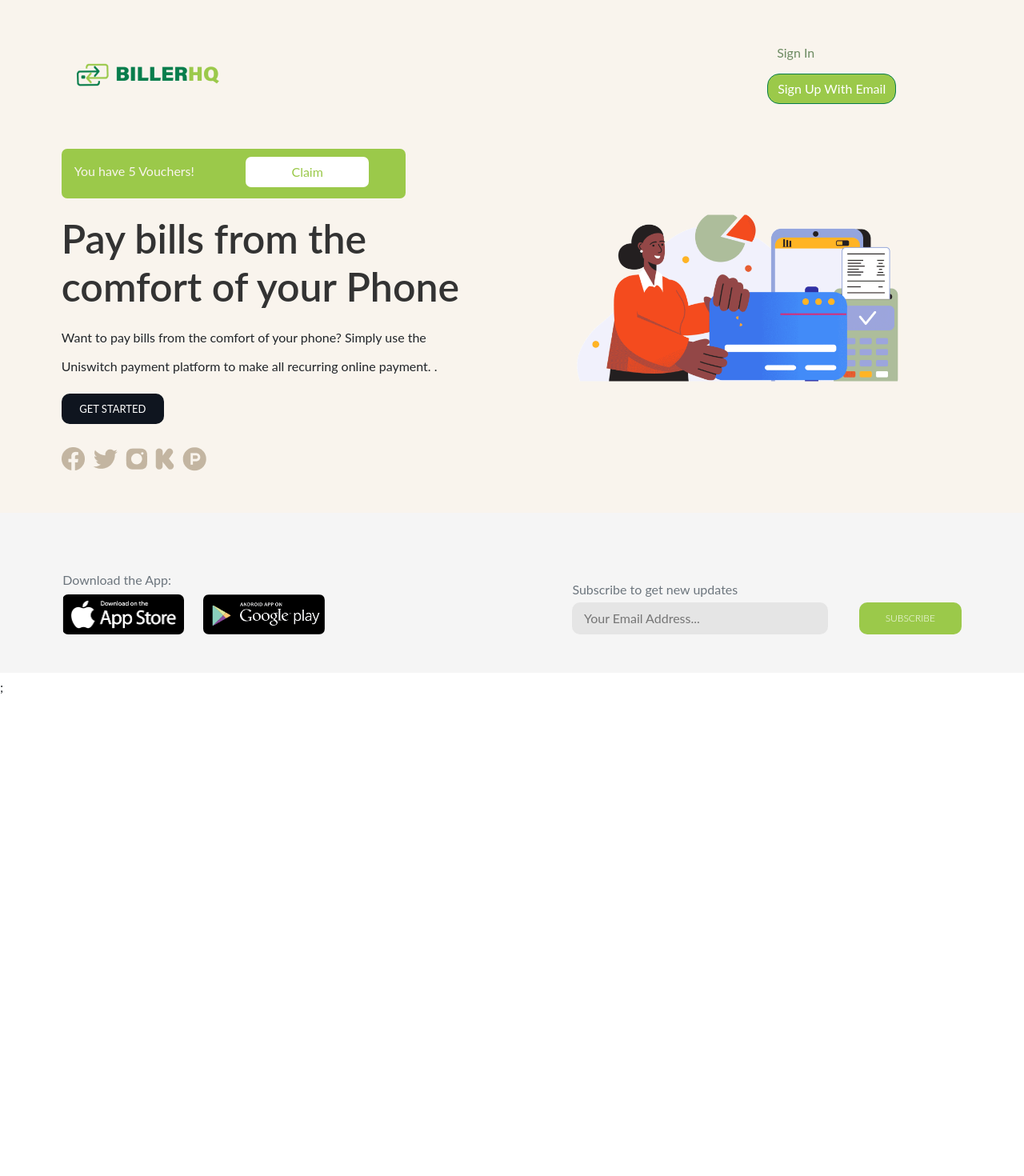
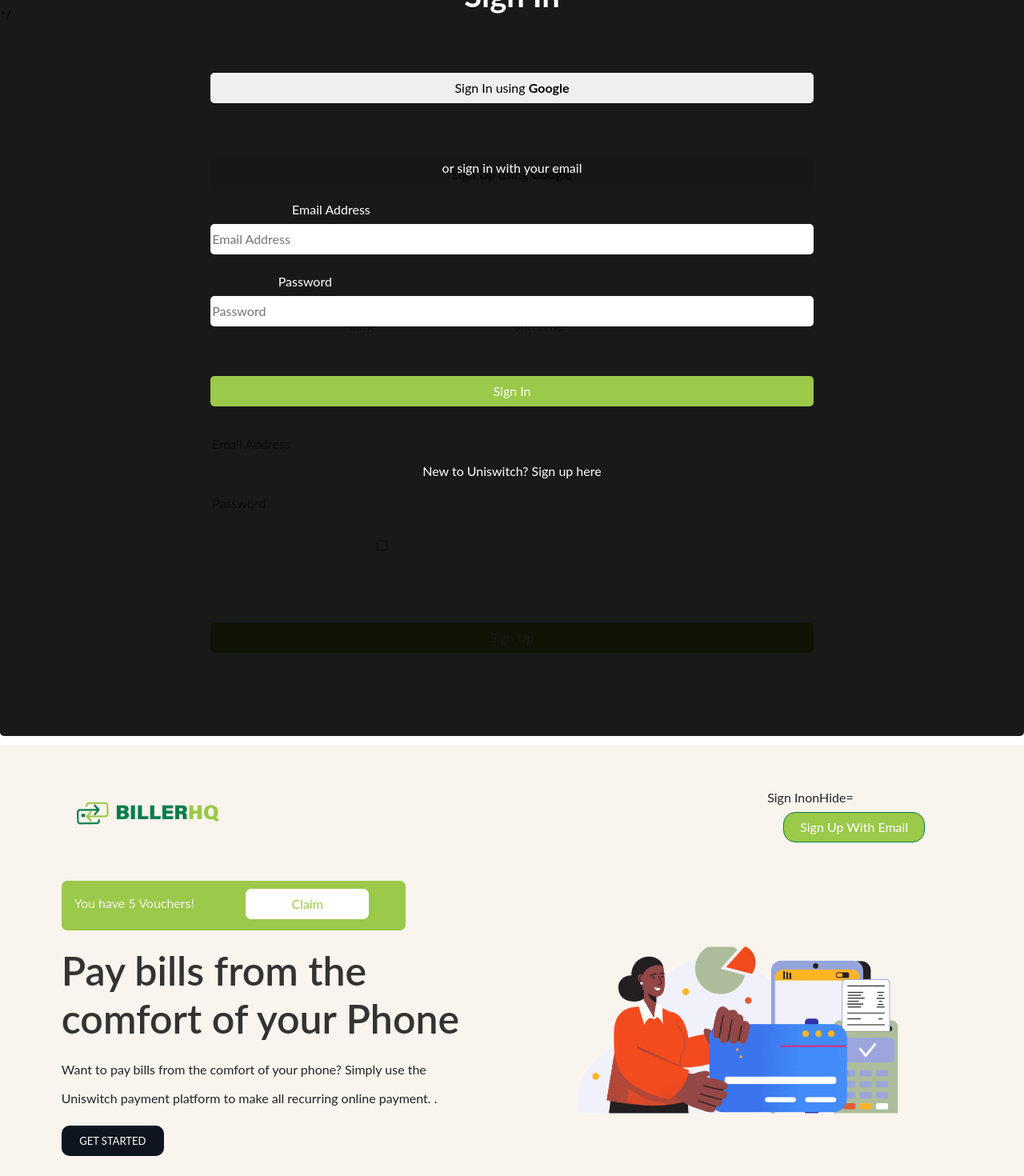
Before and after one commit to yewande-hassan/billerhq, a Next.js app: page / in a window 1280 px wide. Shown: the top 1470 px of the page at 80% size. Before the commit the page ends 877 px from the top, so only its background shows below. Built offline with nearby package versions, Linux system fonts and the light colour scheme.

Commit message:
working tree

```diff
--- a/pages/LandingPage/navbar.js
+++ b/pages/LandingPage/navbar.js
@@ -1,32 +1,26 @@
 import React, { useState } from "react";
 import Logo from "../../public/images/billerHQ-logo.png";
 import Link from "next/link";
+import SignIn from "../signIn";
 import HomePage from "../../styles/homePage.module.css";
-// import SignInModal from "styles/signInModal.module 2.css";
 import SignInModal from "../../styles/signInModal.module.css";
-// import SignIn from "../signIn";
-// modal
-
 import Button from "react-bootstrap/Button";
 import Modal from "react-bootstrap/Modal";
 
 export default function navbar() {
-  // const values = [true, "sm-down", "md-down", "lg-down", "xl-down", "xxl-down"];
-  const [fullscreen, setFullscreen] = useState(true);
+  // const [fullscreen, setFullscreen] = useState(true);
   const [show, setShow] = useState(false);
-  // const [fullscreenSigUp, setFullscreenSigUp] = useState(true);
+  const [display, setDisplay] = useState(false);
+  const [close, setClose] = useState("");
 
-  const [display, setDisplay] = useState(false);
-
-  function handleShow(breakpoint) {
-    setFullscreen(breakpoint);
-    setShow(true);
-  }
-  function clicked(breakpoint) {
-    setFullscreen(breakpoint);
-    setDisplay(true);
-  }
-  // const [show, setShow] = useState(false);
+  // function handleShow(breakpoint) {
+  //   setFullscreen(breakpoint);
+  //   setShow(true);
+  // }
+  // function clicked(breakpoint) {
+  //   setFullscreen(breakpoint);
+  //   setDisplay(true);
+  // }
 
   return (
     <div>
@@ -53,88 +47,136 @@
           <div className="collapse navbar-collapse" id="navbarNavAltMarkup">
             <div className={`"navbar-nav" ${HomePage.signInSignUp}`}>
               {/* modal signin */}
-              {/* <Link
+              <Link
                 className={`"nav-link active" ${HomePage.signInButton}`}
                 aria-current="page"
-                href="#"
+                href="/"
                 _hover={{ textDecor: "none" }}
               >
-                <button onClick={() => setShow(true)}>Sign In</button>
-              </Link> */}
-              <Button
-                className={` "me-2 mb-2 b" ${SignInModal.signInNavButton}`}
-                onClick={() => handleShow("")}
+                <a
+                  onClick={() => {
+                    console.log("hello");
+                    setShow(true);
+                  }}
                 >
                   Sign In
-              </Button>
-              <Modal
-                show={show}
-                fullscreen={fullscreen}
-                onHide={() => setShow(false)}
-                className={`${SignInModal.modalContent}`}
+                </a>
+              </Link>
+              onHide=
+              {() => {
+                console.log("hello");
+                setClose(true);
+              }}
+              {/* modal signup */}
+              <Link class={`nav-link ps-3 `} href="#">
+                <button
+                  className={`${HomePage.signUpButton}`}
+                  onClick={() => {
+                    console.log("hello");
+                    setDisplay(false);
+                  }}
                 >
-                {/* <Modal.Header closeButton> */}
-                {/* <Modal.Title></Modal.Title> */}
-                {/* </Modal.Header> */}
-                <Modal.Body className={`${SignInModal.modalBody}`}>
-                  <div className={``}>
-                    <div
-                      className={` container-fluid ${SignInModal.signInModal}`}
-                    >
-                      <p className="fw-bold fs-1 text-center pt-5 mt-5">
-                        Sign In
-                      </p>
-                      <button
-                        href=""
-                        className={`${SignInModal.signInModalGoogleButton}, ${SignInModal.otherElements}`}
-                      >
-                        Sign In using <b>Google</b>
+                  Sign Up With Email
                 </button>
-
-                      <p className="text-center">
-                        <Link href="">or sign in with your email</Link>
-                      </p>
-                      <div>
-                        <p className={`mb-0 pb-0 ${SignInModal.labelsEmail}`}>
-                          Email Address
-                        </p>
-                        <input
-                          type="Email Address"
-                          placeholder="Email Address"
-                          className={`mb-3 ${SignInModal.inputFields} `}
-                        />
+              </Link>
             </div>
-                      <div>
-                        <p className={`mb-0 pb-0 ${SignInModal.labels}`}>
-                          Password
-                        </p>
-                        <input
-                          type="password"
-                          placeholder="Password"
-                          className={`${SignInModal.inputFields} `}
-                        />
-                      </div>
-                      <button
-                        className={`${SignInModal.signInModalButton} ${SignInModal.otherElements}`}
-                      >
-                        Sign In
-                      </button>
-                      <p className="text-center justify-content-center">
-                        <Link href="/signUp">
-                          New to Uniswitch? Sign up here
-                        </Link>
-                      </p>
+            {/* <SignIn /> */}
           </div>
         </div>
-                </Modal.Body>
-              </Modal>
-              {/* modal signup */}
-              {/* <Link class={`nav-link ps-3 `} href="#">
-                <button className={`${HomePage.signUpButton}`}>
+      </nav>
+      {/* <div
+        className={` d-flex justify-content-between ${HomePage.home_page_nav}`}
+      >
+        <div>
+          <Link className="navbar-brand" href="/">
+            <img src={Logo.src} alt="biller-logo" className="logo" />
+          </Link>
+        </div>
+        <div className={`"d-flex"`}>
+          <Link className={`${HomePage.signInButton}`} href="/signIn">
+            Sign in
+          </Link>
+
+          <Link href="/signUp">
+            <button className={` btn ${HomePage.signUpButton}`}>
               Sign Up With Email
               </button>
-              </Link> */}
-              <Button
+              </Link>
+              </div>
+            </div> */}
+    </div>
+  );
+}
+{
+  // SIGN IN MODAL
+  //  <Button
+  //                 className={` "me-2 mb-2 b" ${SignInModal.signInNavButton}`}
+  //                 onClick={() => handleShow("")}
+  //               >
+  //                 Sign In
+  //               </Button>
+  //               <Modal
+  //                 show={show}
+  //                 fullscreen={fullscreen}
+  //                 onHide={() => setShow(false)}
+  //                 className={`${SignInModal.modalContent}`}
+  //               >
+  //                 {/* <Modal.Header closeButton> */}
+  //                 {/* <Modal.Title></Modal.Title> */}
+  //                 {/* </Modal.Header> */}
+  //                 <Modal.Body className={`${SignInModal.modalBody}`}>
+  //                   <div className={``}>
+  //                     <div
+  //                       className={` container-fluid ${SignInModal.signInModal}`}
+  //                     >
+  //                       <p className="fw-bold fs-1 text-center pt-5 mt-5">
+  //                         Sign In
+  //                       </p>
+  //                       <button
+  //                         href=""
+  //                         className={`${SignInModal.signInModalGoogleButton}, ${SignInModal.otherElements}`}
+  //                       >
+  //                         Sign In using <b>Google</b>
+  //                       </button>
+  //                       <p className="text-center">
+  //                         <Link href="">or sign in with your email</Link>
+  //                       </p>
+  //                       <div>
+  //                         <p className={`mb-0 pb-0 ${SignInModal.labelsEmail}`}>
+  //                           Email Address
+  //                         </p>
+  //                         <input
+  //                           type="Email Address"
+  //                           placeholder="Email Address"
+  //                           className={`mb-3 ${SignInModal.inputFields} `}
+  //                         />
+  //                       </div>
+  //                       <div>
+  //                         <p className={`mb-0 pb-0 ${SignInModal.labels}`}>
+  //                           Password
+  //                         </p>
+  //                         <input
+  //                           type="password"
+  //                           placeholder="Password"
+  //                           className={`${SignInModal.inputFields} `}
+  //                         />
+  //                       </div>
+  //                       <button
+  //                         className={`${SignInModal.signInModalButton} ${SignInModal.otherElements}`}
+  //                       >
+  //                         Sign In
+  //                       </button>
+  //                       <p className="text-center justify-content-center">
+  //                         <Link href="/signUp">
+  //                           New to Uniswitch? Sign up here
+  //                         </Link>
+  //                       </p>
+  //                     </div>
+  //                   </div>
+  //                 </Modal.Body>
+  //               </Modal>
+  // SIGN UP MODAL
+  /* <Button
                 className={` "me-2 mb-2 b" ${SignInModal.signUpNavButton}`}
                 onClick={() => clicked("")}
               >
@@ -238,32 +280,5 @@
                     </p>
                   </div>
                 </Modal.Body>
-              </Modal>
-            </div>
-            {/* <SignIn /> */}
-          </div>
-        </div>
-      </nav>
-      {/* <div
-        className={` d-flex justify-content-between ${HomePage.home_page_nav}`}
-      >
-        <div>
-          <Link className="navbar-brand" href="/">
-            <img src={Logo.src} alt="biller-logo" className="logo" />
-          </Link>
-        </div>
-        <div className={`"d-flex"`}>
-          <Link className={`${HomePage.signInButton}`} href="/signIn">
-            Sign in
-          </Link>
-
-          <Link href="/signUp">
-            <button className={` btn ${HomePage.signUpButton}`}>
-              Sign Up With Email
-            </button>
-          </Link>
-        </div>
-      </div> */}
-    </div>
-  );
+              </Modal> */
 }
--- a/pages/index.js
+++ b/pages/index.js
@@ -2,12 +2,17 @@
 import Header from "./LandingPage/homeHeader";
 import Footer from "./LandingPage/footer";
 import HomePage from "../styles/homePage.module.css";
+import SignIn from "../pages/signIn";
+import SignUp from "../pages/signUp";
 // import SignInModal from "../styles/signInModal.module.css";
 
-export default function home() {
+export default function home({ children, show, display }) {
   return (
     <>
+      {show != false ? <SignIn /> : null}
+      {display != false ? <SignUp /> : null}
 
+      <div>
         <div className={` container-fluid ${HomePage.body}`}>
           <div className={``}>
             <Navbar />
@@ -17,6 +22,7 @@
         <div className={`${HomePage.footerBody}`}>
           <Footer />
         </div>
+      </div>
     </>
   );
 }
--- a/pages/signIn.js
+++ b/pages/signIn.js
@@ -5,70 +5,56 @@
 import Button from "react-bootstrap/Button";
 
 export default function signIn() {
-  // const [show, setShow] = useState(false);
-  // console.log(show);
-  return <></>;
-}
-{
-  /* <Modal>
-        {/* <Modal.Header closeButton> */
-}
-{
-  /* <Modal.Title>Modal</Modal.Title> */
-}
-{
-  /* </Modal.Header> */
-}
-{
-  /* <Modal.Body></Modal.Body> */
-}
-{
-  /* </Modal>  */
-}
-{
-  /* <div
-        class="modal fade"
-        id="exampleModal"
-        tabindex="-1"
-        aria-labelledby="exampleModalLabel"
-        aria-hidden="true"
-      >
-        <div class="modal-dialog">
-          <div class="modal-content">
-            <div class="modal-header">
-              <h5 class="modal-title" id="exampleModalLabel">
-                Modal title
-              </h5>
+  const [clicked, setClicked] = useState("");
+  return (
+    <>
+      {/* /* SIGN IN */
+      /* */}
+      <div className={`${SignInModal.modalBody}`}>
+        <div className={``}>
+          <div className={` container-fluid ${SignInModal.signInModal}`}>
+            <p className="fw-bold fs-1 text-center pt-5 mt-5">Sign In</p>
+            <button
+              href=""
+              className={`${SignInModal.signInModalGoogleButton}, ${SignInModal.otherElements}`}
+            >
+              Sign In using <b>Google</b>
+            </button>
+            <p className="text-center">
+              <Link href="">or sign in with your email</Link>
+            </p>
+            <div>
+              <p className={`mb-0 pb-0 ${SignInModal.labelsEmail}`}>
+                Email Address
+              </p>
+              <input
+                type="Email Address"
+                placeholder="Email Address"
+                className={`mb-3 ${SignInModal.inputFields} `}
+              />
+            </div>
+            <div>
+              <p className={`mb-0 pb-0 ${SignInModal.labels}`}>Password</p>
+              <input
+                type="password"
+                placeholder="Password"
+                className={`${SignInModal.inputFields} `}
+              />
+            </div>
+            <a href="/dashboard">
               <button
-                type="button"
-                class="btn-close"
-                data-bs-dismiss="modal"
-                aria-label="Close"
-              ></button>
-            </div>
-            <div class="modal-body">...</div>
-            <div class="modal-footer">
-              <button
-                type="button"
-                class="btn btn-secondary"
-                data-bs-dismiss="modal"
+                className={`${SignInModal.signInModalButton} ${SignInModal.otherElements}`}
               >
-                Close
+                Sign In
               </button>
-              <button type="button" class="btn btn-primary">
-                Save changes
-              </button>
-            </div>
+            </a>
+            <p className="text-center justify-content-center">
+              <Link href="/signUp">New to Uniswitch? Sign up here</Link>
+            </p>
           </div>
         </div>
-      </div> */
-}
-
-{
-  /* SIGN IN */
-}
-{
-  /* <div className="bg-light">
+      </div>
+      {/* <div className="bg-light">
         <div className={` container-fluid ${SignInModal.signInModal}`}>
           <p className="fw-bold fs-1 text-center pt-5">Sign In</p>
           <button
@@ -108,5 +94,8 @@
             <Link href="/signUp">New to Uniswitch? Sign up here</Link>
           </p>
         </div>
-      </div> */
+      </div>{" "} */}
+      */
+    </>
+  );
 }
--- a/styles/signInModal.module.css
+++ b/styles/signInModal.module.css
@@ -4,10 +4,10 @@
   color: #fff;
   /* width: 50%; */
   /* height: 100vh; */
-  margin-top: 10%;
+  /* margin-top: 10%; */
 }
 .signUpModal {
-  width: 100%;
+  width: 50%;
   text-align: center;
   color: #fff;
 }
@@ -58,6 +58,14 @@
 .modalBody {
   background-color: rgba(0, 0, 0, 0.9);
   border-radius: 5px;
+  width: 100%;
+  height: 130vh;
+  position: absolute;
+  float: left;
+  left: 50%;
+  top: 50%;
+  transform: translate(-50%, -50%);
+  z-index: 5000;
 }
 .otherElements {
   border-radius: 5px;
```
Also changed, not shown: pages/payBills/index.js (+42 -14 lines). Lines whose indentation alone changed are shown as unchanged.
